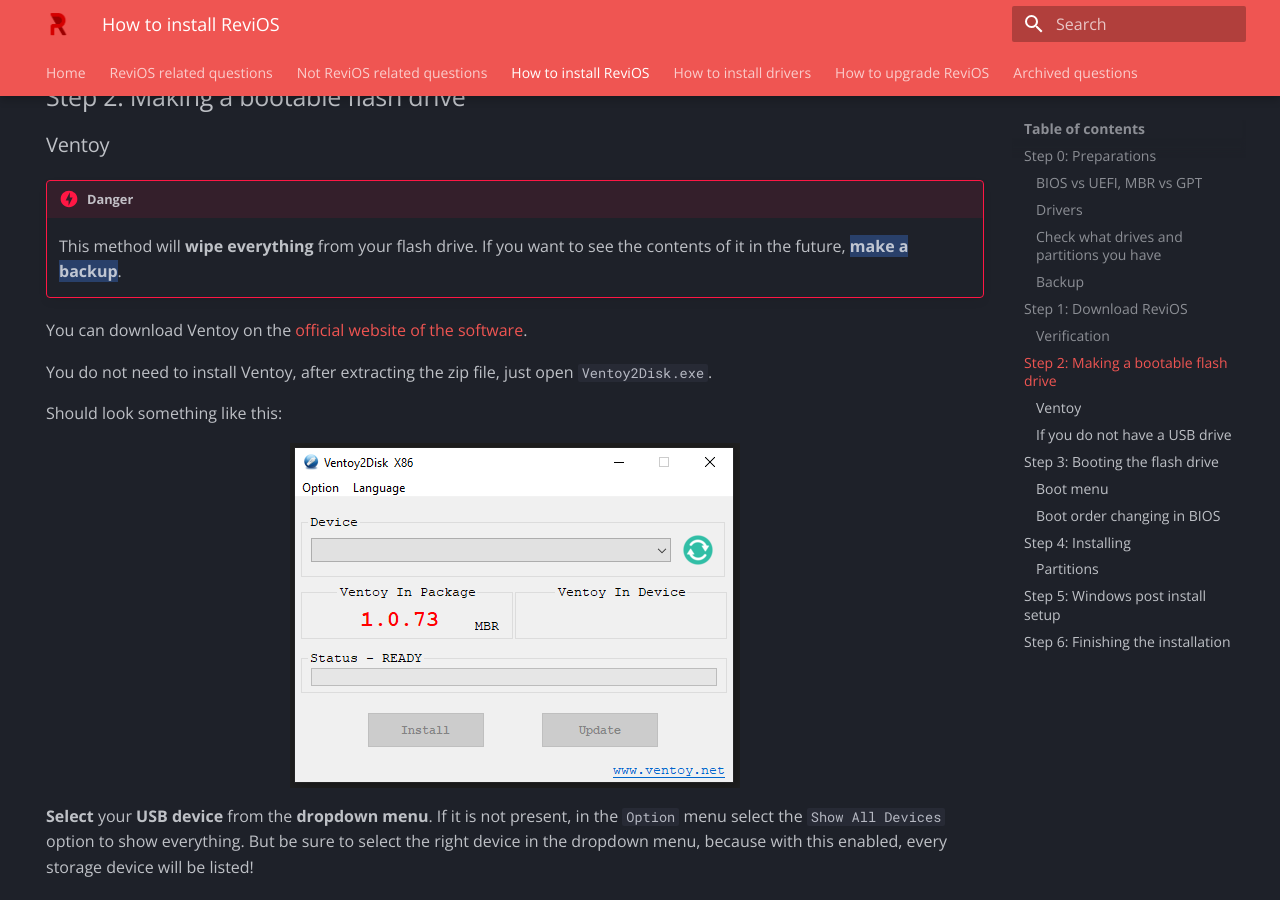
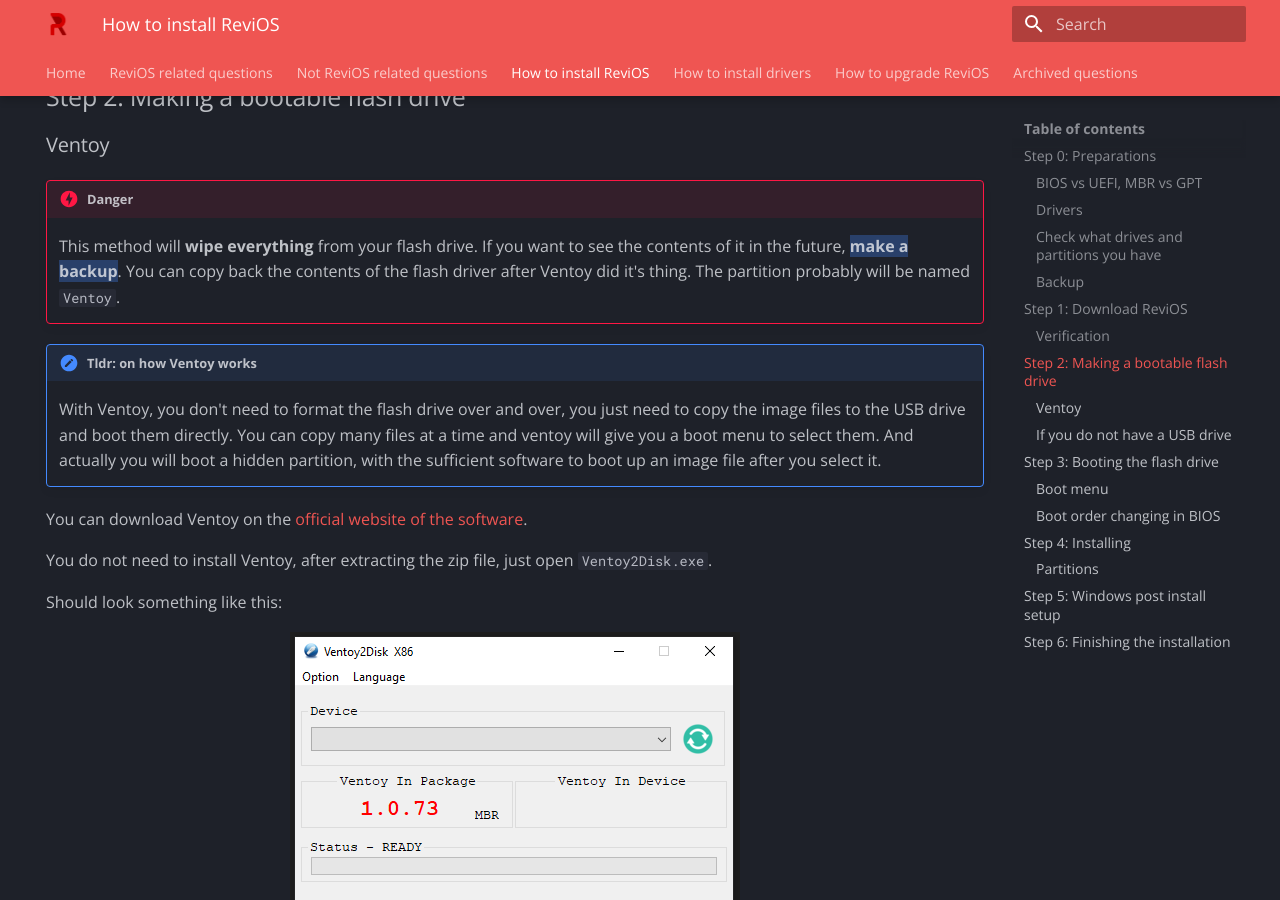
Before and after one commit to dkovacs24/ReviOS_faq, an MkDocs documentation site: the page built from docs/install.md, in a window 1280 px wide and 900 px high, scrolled down 4348 px. Built offline with MkDocs 1.6.1 and Material for MkDocs 9.7.7, drawn with Linux system fonts in a browser that asks for light colours; some of the changed text lies outside the part shown.

Commit message:
clearing up ventoy + bump versions of requirements

```diff
--- a/docs/install.md
+++ b/docs/install.md
@@ -131,7 +131,11 @@
 <!--What makes Ventoy a better choice over Rufus is that you can use it on Linux too, and it's much easier.-->
 
 !!! danger
-    This method will **wipe everything** from your flash drive. If you want to see the contents of it in the future, ==**make a backup**==.
+    This method will **wipe everything** from your flash drive. If you want to see the contents of it in the future, ==**make a backup**==. You can copy back the contents of the flash driver after Ventoy did it's thing. The partition probably will be named `Ventoy`.
+
+!!! tldr "Tldr: on how Ventoy works"
+    With Ventoy, you don't need to format the flash drive over and over, you just need to copy the image files to the USB drive and boot them directly. You can copy many files at a time and ventoy will give you a boot menu to select them.
+    And actually you will boot a hidden partition, with the sufficient software to boot up an image file after you select it.
 
 You can download Ventoy on the [official website of the software](https://www.ventoy.net/en/download.html){target=_blank}.
 
@@ -219,7 +223,16 @@
 
 ## Step 4: Installing
 
-If you have done everything good so far, the installer boot up, and should look like this:
+If you have done everything good so far, and used Ventoy, a menu will be open with the option to select and image to run. It will look similar to this image:
+
+<figure markdown>
+  ![Ventoy_menu](img/install/6.5_Ventoy_menu.png){.center width=50%}
+  <figcaption markdown>Click on the picture to open it full size<br>Source: [Ventoy website](https://www.ventoy.net/en/screenshot.html)</figcaption>
+</figure>
+
+Select the desired image file. If you used Ventoy the first time, only one entry will be in the list.
+
+When the installer boots up, it should look something like this:
 
 ![installer1](img/install/7_installer1.png){.center width=600px}
 
--- a/requirements.txt
+++ b/requirements.txt
@@ -1,5 +1,5 @@
-mkdocs==1.4.1
-mkdocs-material==8.5.7
+mkdocs==1.4.2
+mkdocs-material==8.5.10
 mkdocs-git-revision-date-plugin==0.3.2
 mkdocs-redirects==1.2.0
 mkdocs-glightbox==0.3.0
```
Also changed, not shown: docs/img/install/6.5_Ventoy_menu.png (added).
